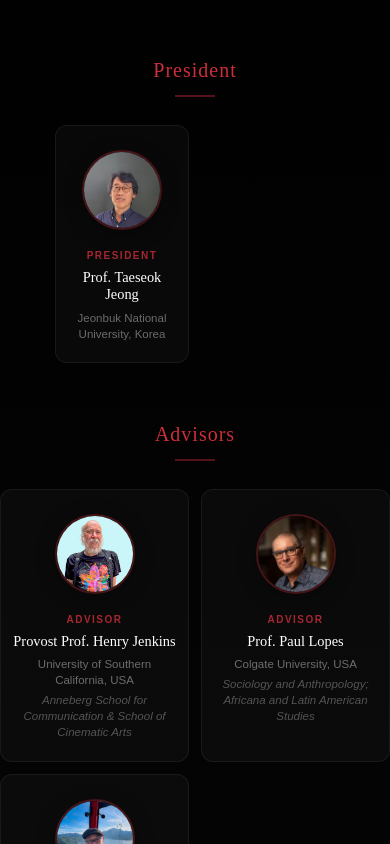
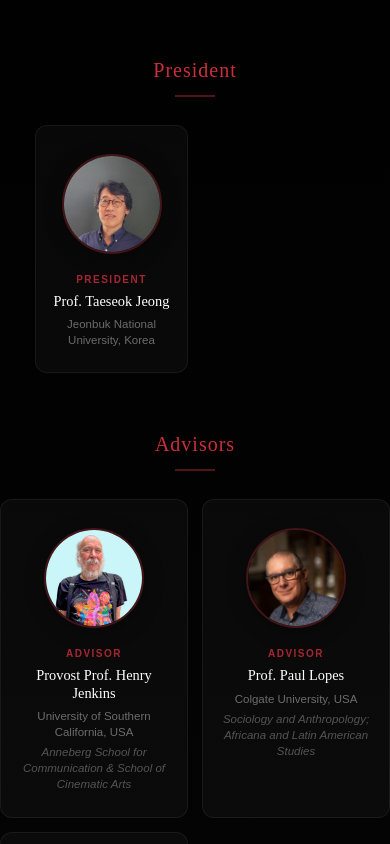
Before and after one commit to willfadeneva/WAHS, a Next.js app: page / in a window 390 px wide. Shown: the part 1240-2084 px from the top of the page. Built offline with nearby package versions, Linux system fonts and the light colour scheme.

Commit message:
Bigger committee cards: 150px photos, wider grid, larger text

```diff
--- a/src/app/globals.css
+++ b/src/app/globals.css
@@ -912,19 +912,19 @@ section { padding: 100px 40px; }
 
 .committee-grid {
   display: grid;
-  grid-template-columns: repeat(auto-fit, minmax(180px, 1fr));
-  gap: 20px;
-  max-width: 1100px;
+  grid-template-columns: repeat(auto-fit, minmax(220px, 1fr));
+  gap: 24px;
+  max-width: 1200px;
   margin: 0 auto;
 }
 
 .committee-grid-featured {
-  max-width: 280px;
+  max-width: 320px;
 }
 
 .committee-card {
   text-align: center;
-  padding: 24px 12px 20px;
+  padding: 28px 16px 24px;
   background: rgba(255,255,255,0.03);
   border: 1px solid rgba(255,255,255,0.06);
   border-radius: 12px;
@@ -938,8 +938,8 @@ section { padding: 100px 40px; }
 }
 
 .committee-photo-wrap {
-  width: 110px;
-  height: 110px;
+  width: 150px;
+  height: 150px;
   border-radius: 50%;
   overflow: hidden;
   margin: 0 auto 14px;
@@ -976,7 +976,7 @@ section { padding: 100px 40px; }
 
 .committee-name {
   font-family: 'DM Serif Display', serif;
-  font-size: 1.05rem;
+  font-size: 1.15rem;
   color: #fff;
   margin-bottom: 6px;
   line-height: 1.2;
@@ -999,11 +999,11 @@ section { padding: 100px 40px; }
 @media (max-width: 600px) {
   .committee-grid {
     grid-template-columns: repeat(2, 1fr);
-    gap: 12px;
+    gap: 14px;
   }
   .committee-photo-wrap {
-    width: 80px;
-    height: 80px;
+    width: 100px;
+    height: 100px;
   }
   .committee-name { font-size: 0.9rem; }
   .committee-affil { font-size: 0.72rem; }
```
